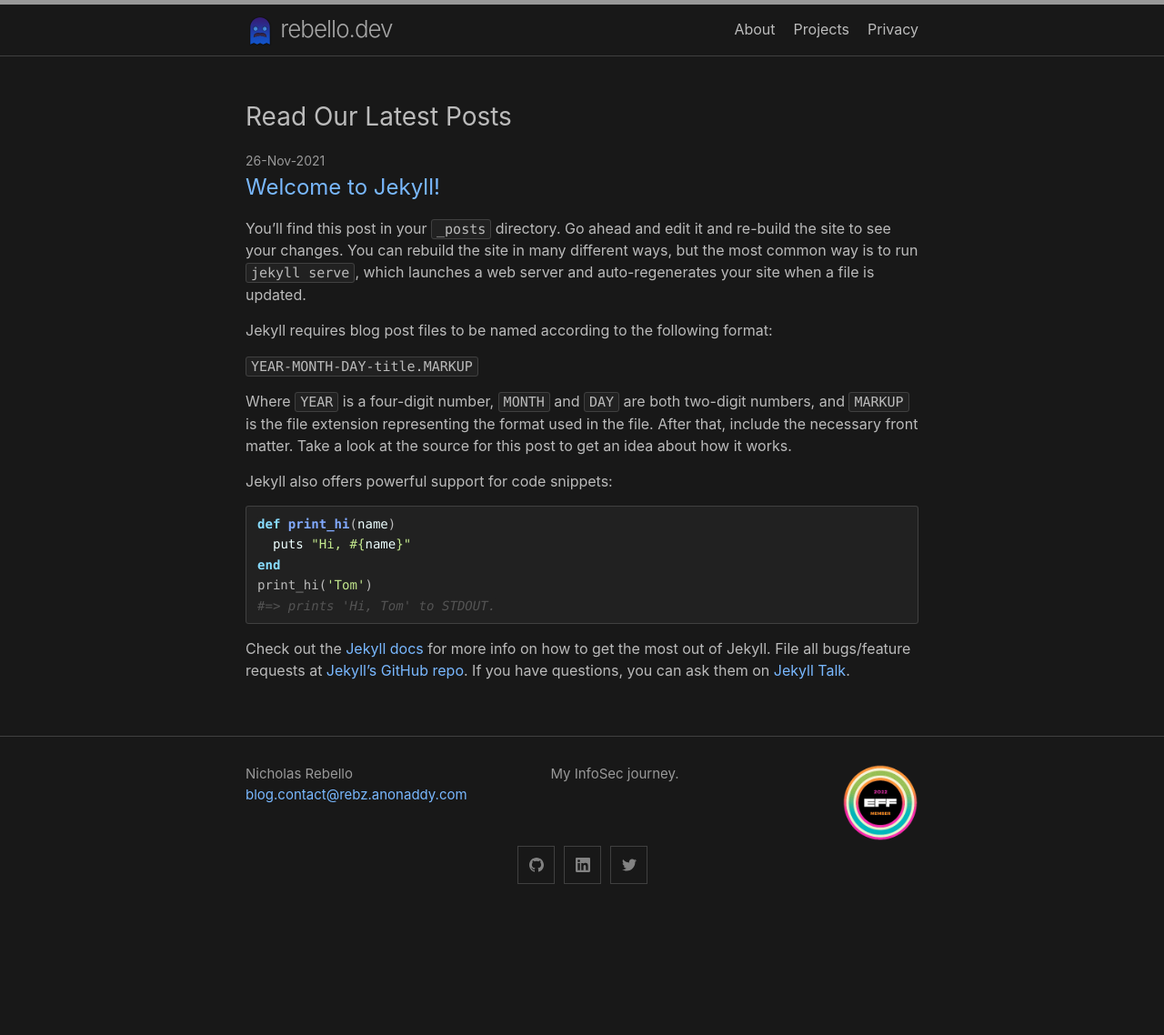
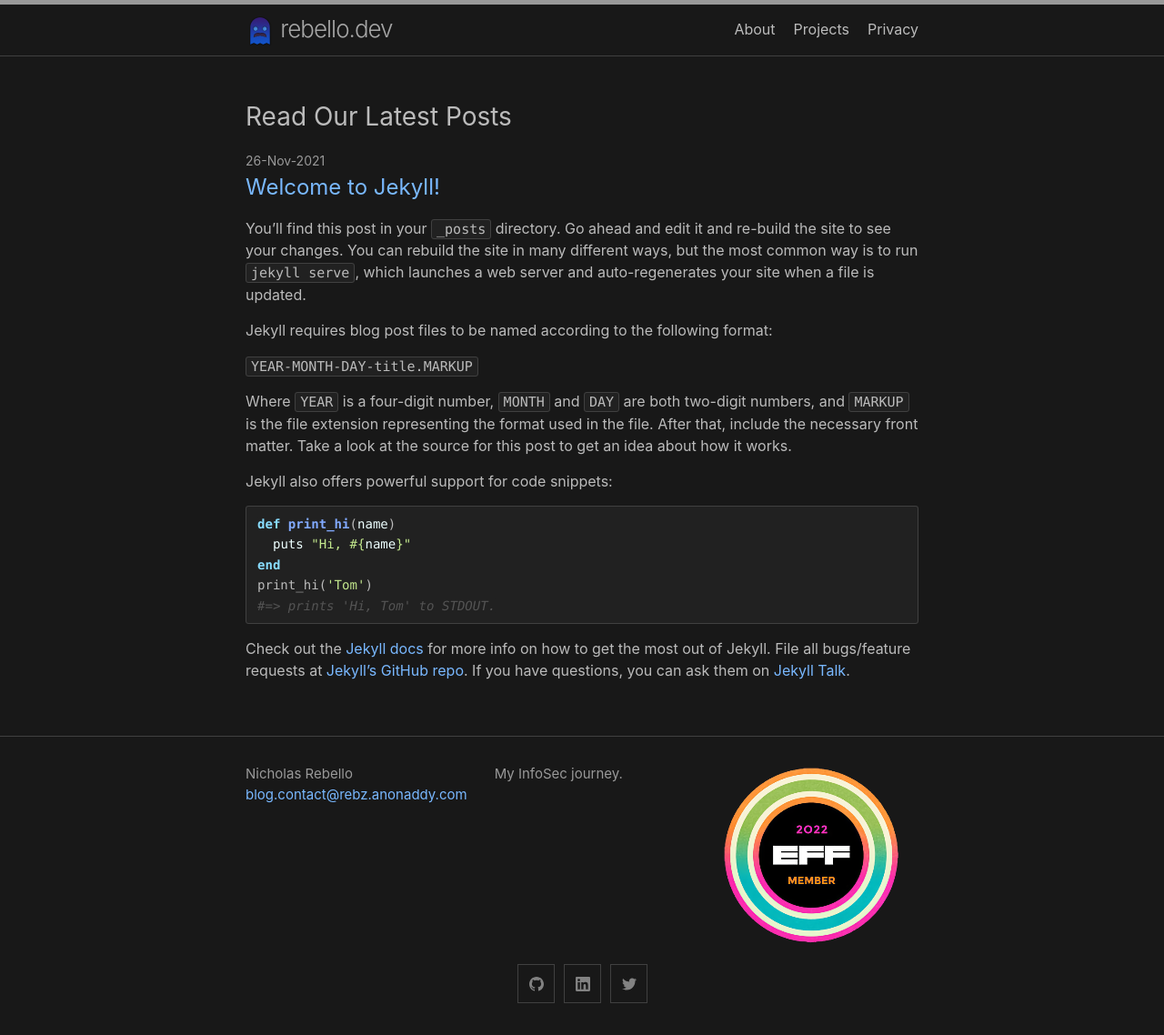
Before and after one commit to NicholasRebello/rebello.dev, a Jekyll site: the page built from index.markdown, in a window 1280 px wide. Shown: the whole page at 91% size. Built offline with Jekyll 4.4.1, drawn with Linux system fonts in a browser that asks for light colours; before the commit the page ends 1007 px from its top, so only the background shows below that.

Commit message:
Added correct class to EFF footer img

```diff
--- a/_includes/footer.html
+++ b/_includes/footer.html
@@ -19,7 +19,7 @@
       <div class="footer-col">
         <p>{{ site.description | escape }}</p>
       </div>
-      <div>
+      <div class="footer-col">
         <a href="https://www.eff.org/"><img src="/assets/member-badge-2022b.png"></a>
       </div>
     </div>
```
